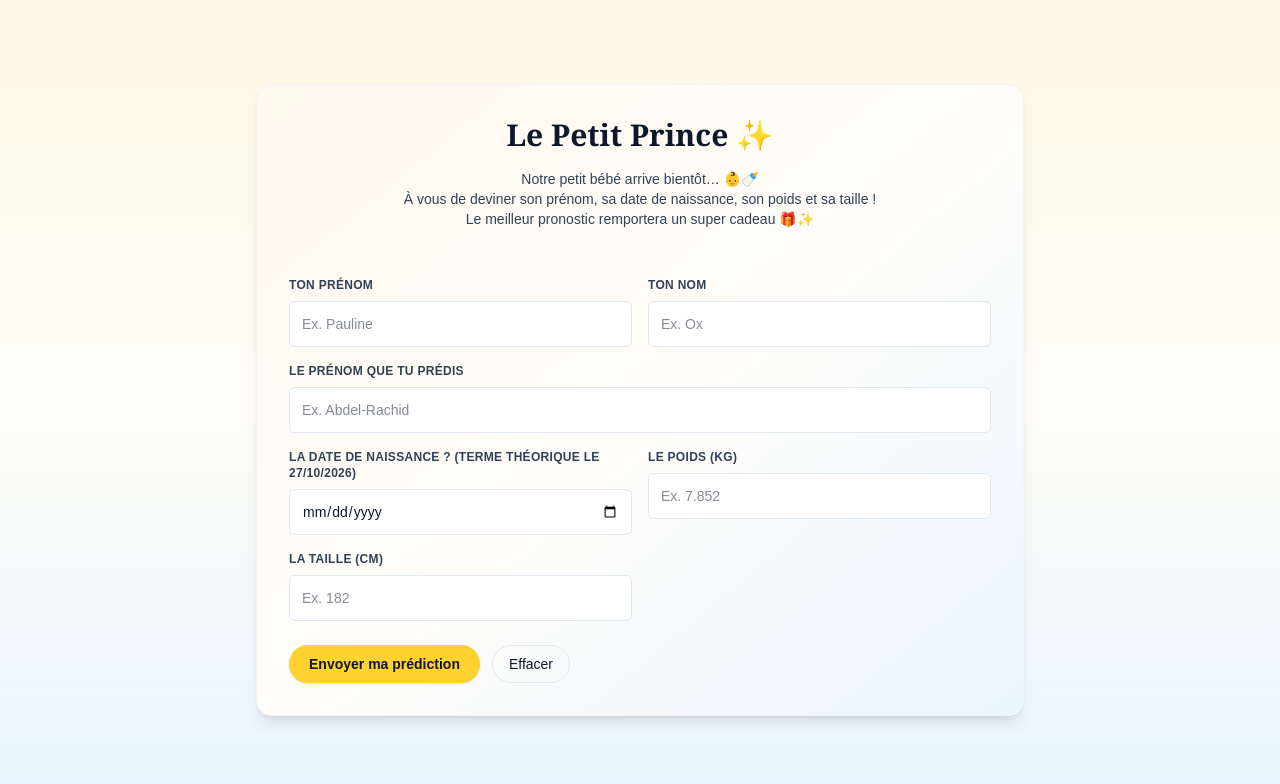
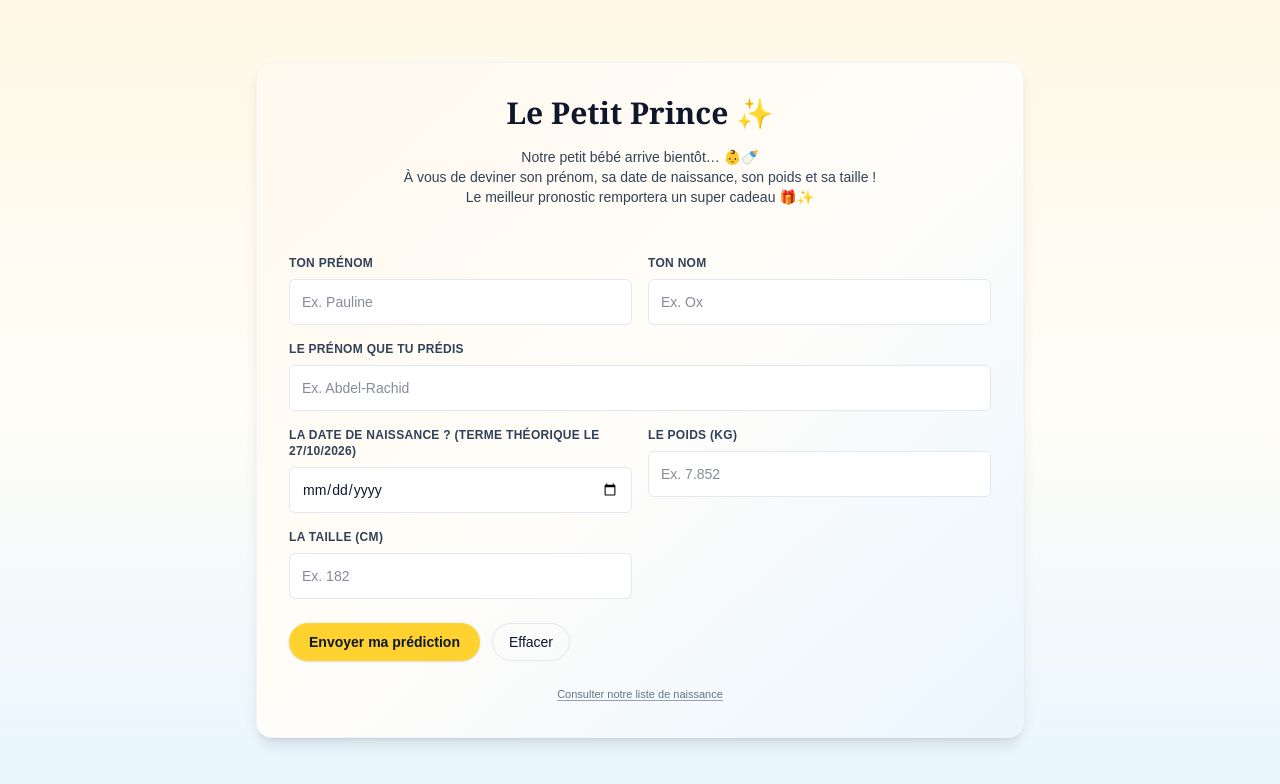
Before and after one commit to ThibautVescovi/Vescovi, a Next.js app in the folder vescovi/: page /baby in a window 1280 px wide. Shown: the top 784 px of the page. Built offline with nearby package versions, Linux system fonts and the light colour scheme.

Commit message:
Baby Vescovi

```diff
--- a/vescovi/app/baby/page.tsx
+++ b/vescovi/app/baby/page.tsx
@@ -13,6 +13,7 @@ export default function BabyStandalonePage() {
   const [status, setStatus] = useState<string | null>(null);
   const [submitted, setSubmitted] = useState(false);
   const [isPending, startTransition] = useTransition();
+  const birthListUrl = "https://www.mesenvies.fr/liste-naissance?r=27&aid=2636957&lid=4756017#127624940";
 
   function handleNumberChange(e: React.ChangeEvent<HTMLInputElement>, setter: (v: number | "") => void) {
     const v = e.target.value;
@@ -72,6 +73,18 @@ export default function BabyStandalonePage() {
         <div className="mt-4 rounded-lg bg-[#F0FFF4] border border-slate-200 p-6 text-center">
           <p className="text-2xl font-semibold text-slate-900">Merci pour ta prédiction !</p>
           <p className="mt-2 text-sm text-slate-700">Ta prédiction a bien été enregistrée.</p>
+          <p className="mt-3 text-sm text-slate-700">
+            Tu peux aussi consulter notre{' '}
+            <a
+              href={birthListUrl}
+              target="_blank"
+              rel="noreferrer"
+              className="font-semibold underline decoration-2 underline-offset-2 text-slate-900 hover:text-slate-700"
+            >
+              liste de naissance
+            </a>
+            .
+          </p>
         </div>
       ) : (
         <form onSubmit={onSubmit} className="mt-6 grid grid-cols-1 gap-4 sm:grid-cols-2">
@@ -166,6 +179,17 @@ export default function BabyStandalonePage() {
               ) : null}
             </div>
           </div>
+
+          <div className="sm:col-span-2 mt-1 text-center">
+            <a
+              href={birthListUrl}
+              target="_blank"
+              rel="noreferrer"
+              className="text-[11px] text-slate-500 underline decoration-slate-400 underline-offset-2 transition hover:text-slate-700"
+            >
+              Consulter notre liste de naissance
+            </a>
+          </div>
         </form>
       )}
     </div>
```
